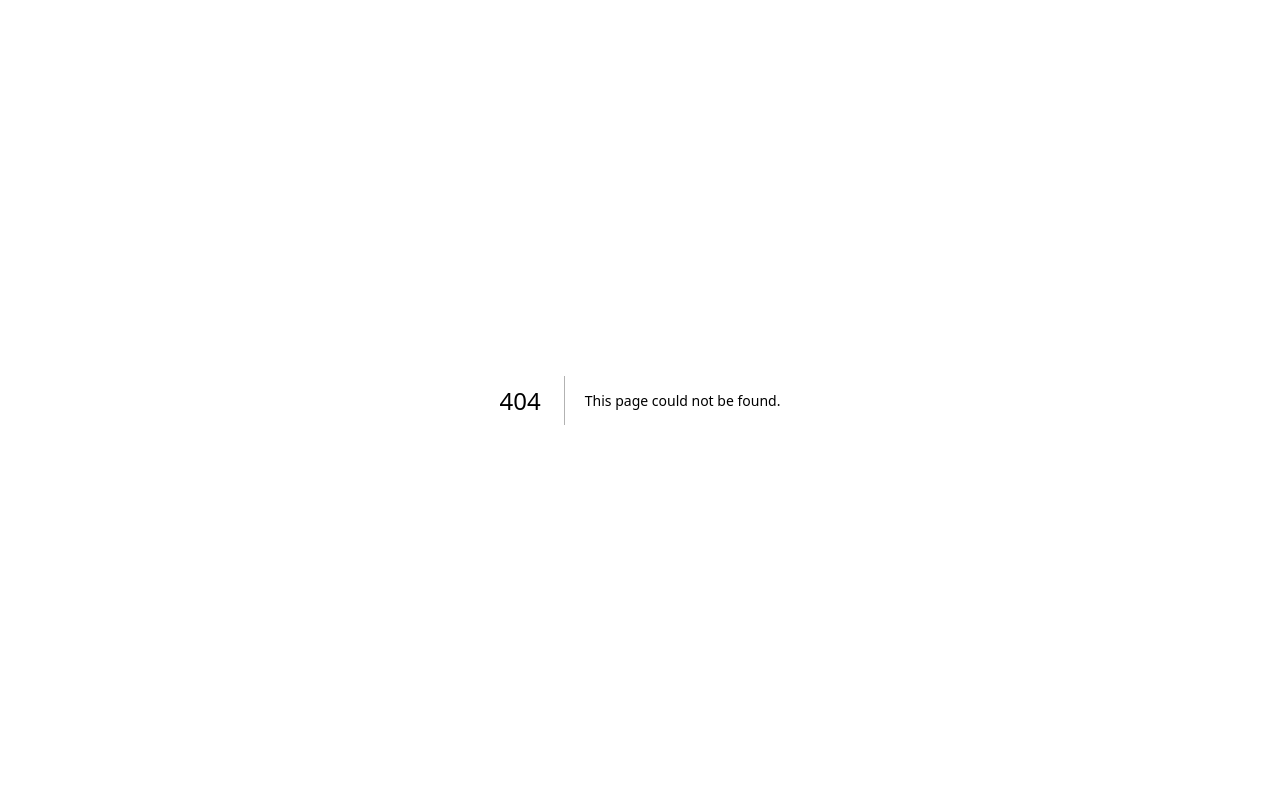
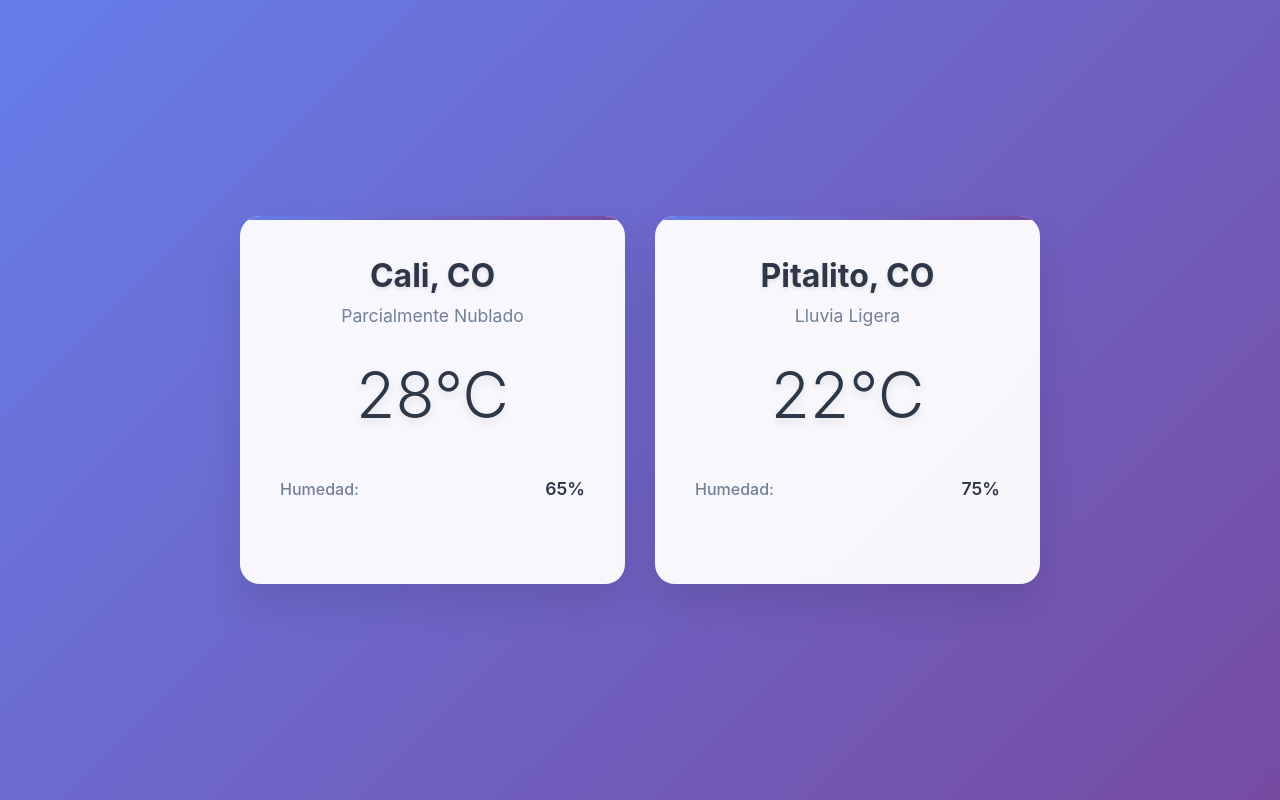
Before and after one commit to psalamanca/react_homework, a Next.js app: page /cristian/home in a window 1280 px wide. Before the commit this address had no page. Built offline with nearby package versions, Linux system fonts and the light colour scheme.

Commit message:
Add card

```diff
--- /dev/null
+++ b/src/app/cristian/home/page.js
@@ -0,0 +1,105 @@
+'use client';
+
+import { useState, useEffect } from 'react';
+import styles from './page.module.css';
+
+export default function HomePage() {
+  const [weatherData, setWeatherData] = useState({
+    cali: null,
+    pitalito: null
+  });
+  const [loading, setLoading] = useState(true);
+  const [error, setError] = useState(null);
+
+  useEffect(() => {
+    const fetchWeather = async () => {
+      try {
+        setLoading(true);
+
+        // Datos de ejemplo para ambas ciudades
+        const caliData = {
+          main: { temp: 28, humidity: 65 },
+          weather: [{ description: 'Parcialmente nublado' }],
+          name: 'Cali',
+          sys: { country: 'CO' }
+        };
+
+        const pitalitoData = {
+          main: { temp: 22, humidity: 75 },
+          weather: [{ description: 'Lluvia ligera' }],
+          name: 'Pitalito',
+          sys: { country: 'CO' }
+        };
+
+        setWeatherData({
+          cali: caliData,
+          pitalito: pitalitoData
+        });
+
+      } catch (err) {
+        setError(err.message);
+      } finally {
+        setLoading(false);
+      }
+    };
+
+    fetchWeather();
+  }, []);
+
+  const WeatherCard = ({ cityData, cityName }) => (
+    <div className={styles.card}>
+      <div className={styles.header}>
+        <h1 className={styles.city}>{cityData?.name}, {cityData?.sys?.country}</h1>
+        <p className={styles.description}>
+          {cityData?.weather?.[0]?.description}
+        </p>
+      </div>
+
+      <div className={styles.temperature}>
+        <span className={styles.tempValue}>
+          {Math.round(cityData?.main?.temp)}°C
+        </span>
+      </div>
+
+      <div className={styles.details}>
+        <div className={styles.detail}>
+          <span className={styles.label}>Humedad:</span>
+          <span className={styles.value}>{cityData?.main?.humidity}%</span>
+        </div>
+      </div>
+    </div>
+  );
+
+  if (loading) {
+    return (
+      <div className={styles.container}>
+        <div className={styles.cardsGrid}>
+          <div className={styles.card}>
+            <div className={styles.loading}>Cargando información del clima...</div>
+          </div>
+        </div>
+      </div>
+    );
+  }
+
+  if (error && !weatherData.cali && !weatherData.pitalito) {
+    return (
+      <div className={styles.container}>
+        <div className={styles.cardsGrid}>
+          <div className={styles.card}>
+            <div className={styles.error}>Error: {error}</div>
+          </div>
+        </div>
+      </div>
+    );
+  }
+
+  return (
+    <div className={styles.container}>
+      <div className={styles.cardsGrid}>
+        <WeatherCard cityData={weatherData.cali} cityName="Cali" />
+        <WeatherCard cityData={weatherData.pitalito} cityName="Pitalito" />
+      </div>
+    </div>
+  );
+}
--- /dev/null
+++ b/src/app/cristian/home/page.module.css
@@ -0,0 +1,163 @@
+.container {
+  min-height: 100vh;
+  display: flex;
+  justify-content: center;
+  align-items: center;
+  background: linear-gradient(135deg, #667eea 0%, #764ba2 100%);
+  padding: 20px;
+  font-family: -apple-system, BlinkMacSystemFont, 'Segoe UI', Roboto, sans-serif;
+}
+
+.cardsGrid {
+  display: grid;
+  grid-template-columns: repeat(auto-fit, minmax(350px, 1fr));
+  gap: 30px;
+  max-width: 800px;
+  width: 100%;
+}
+
+.card {
+  background: rgba(255, 255, 255, 0.95);
+  backdrop-filter: blur(10px);
+  border-radius: 20px;
+  padding: 40px;
+  box-shadow: 0 20px 40px rgba(0, 0, 0, 0.1);
+  text-align: center;
+  position: relative;
+  overflow: hidden;
+  transition: transform 0.3s ease, box-shadow 0.3s ease;
+}
+
+.card:hover {
+  transform: translateY(-5px);
+  box-shadow: 0 25px 50px rgba(0, 0, 0, 0.15);
+}
+
+.card::before {
+  content: '';
+  position: absolute;
+  top: 0;
+  left: 0;
+  right: 0;
+  height: 4px;
+  background: linear-gradient(90deg, #667eea, #764ba2);
+}
+
+.header {
+  margin-bottom: 30px;
+}
+
+.city {
+  font-size: 2rem;
+  font-weight: 700;
+  color: #2d3748;
+  margin: 0 0 10px 0;
+  text-shadow: 0 2px 4px rgba(0, 0, 0, 0.1);
+}
+
+.description {
+  font-size: 1.1rem;
+  color: #718096;
+  margin: 0;
+  text-transform: capitalize;
+}
+
+.temperature {
+  margin: 30px 0;
+}
+
+.tempValue {
+  font-size: 4rem;
+  font-weight: 300;
+  color: #2d3748;
+  text-shadow: 0 4px 8px rgba(0, 0, 0, 0.1);
+}
+
+.details {
+  margin: 30px 0;
+}
+
+.detail {
+  display: flex;
+  justify-content: space-between;
+  align-items: center;
+  padding: 15px 0;
+  border-bottom: 1px solid #e2e8f0;
+}
+
+.detail:last-child {
+  border-bottom: none;
+}
+
+.label {
+  font-size: 1rem;
+  color: #718096;
+  font-weight: 500;
+}
+
+.value {
+  font-size: 1.1rem;
+  color: #2d3748;
+  font-weight: 600;
+}
+
+.icon {
+  margin-top: 20px;
+}
+
+.icon img {
+  filter: drop-shadow(0 4px 8px rgba(0, 0, 0, 0.1));
+}
+
+.loading {
+  font-size: 1.2rem;
+  color: #718096;
+  padding: 40px 0;
+}
+
+.error {
+  font-size: 1.1rem;
+  color: #e53e3e;
+  padding: 40px 0;
+  background: #fed7d7;
+  border-radius: 10px;
+  margin: 20px 0;
+}
+
+/* Responsive design */
+@media (max-width: 768px) {
+  .cardsGrid {
+    grid-template-columns: 1fr;
+    gap: 20px;
+  }
+
+  .card {
+    padding: 30px 20px;
+  }
+
+  .city {
+    font-size: 1.5rem;
+  }
+
+  .tempValue {
+    font-size: 3rem;
+  }
+}
+
+@media (max-width: 480px) {
+  .container {
+    padding: 10px;
+  }
+
+  .card {
+    padding: 25px 15px;
+  }
+
+  .city {
+    font-size: 1.3rem;
+  }
+
+  .tempValue {
+    font-size: 2.5rem;
+  }
+}
```
